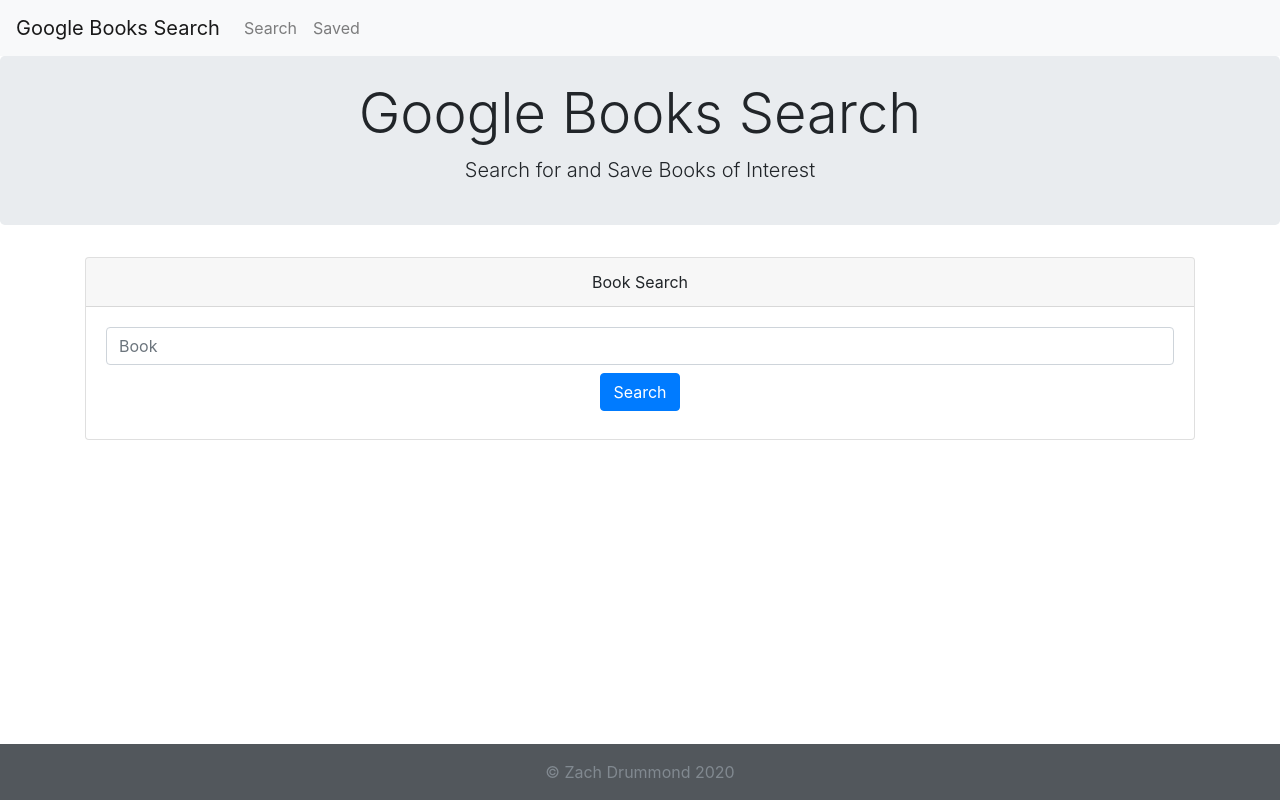
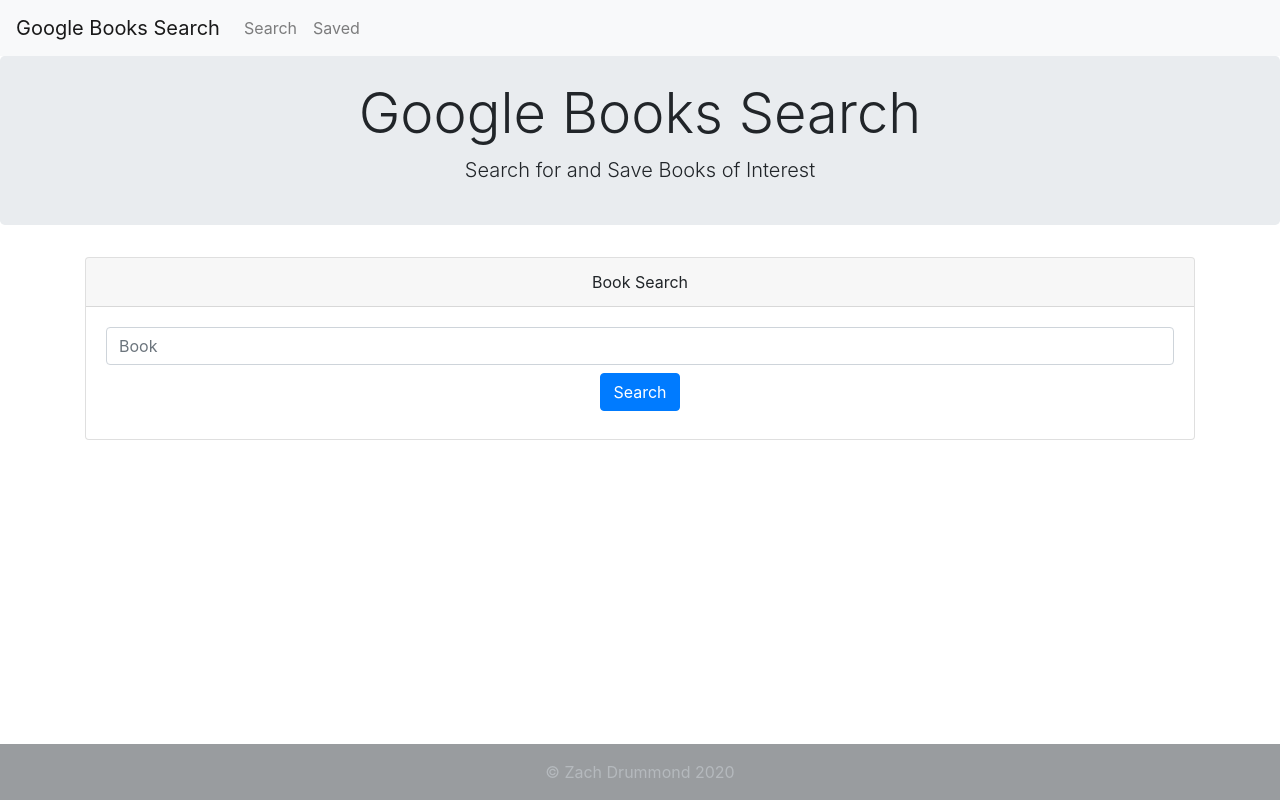
Before and after one commit to zachdrummond/google-books-search, a React (Create React App) app in the folder client/: page / in a window 1280 px wide. Built offline with nearby package versions, Linux system fonts and the light colour scheme.

Commit message:
Changed styling

```diff
--- a/client/src/components/Footer/Footer.css
+++ b/client/src/components/Footer/Footer.css
@@ -1,4 +1,4 @@
 footer {
-  opacity: 85%!important;
+  opacity: 0.50!important;
   z-index: -1!important;
 }
```
